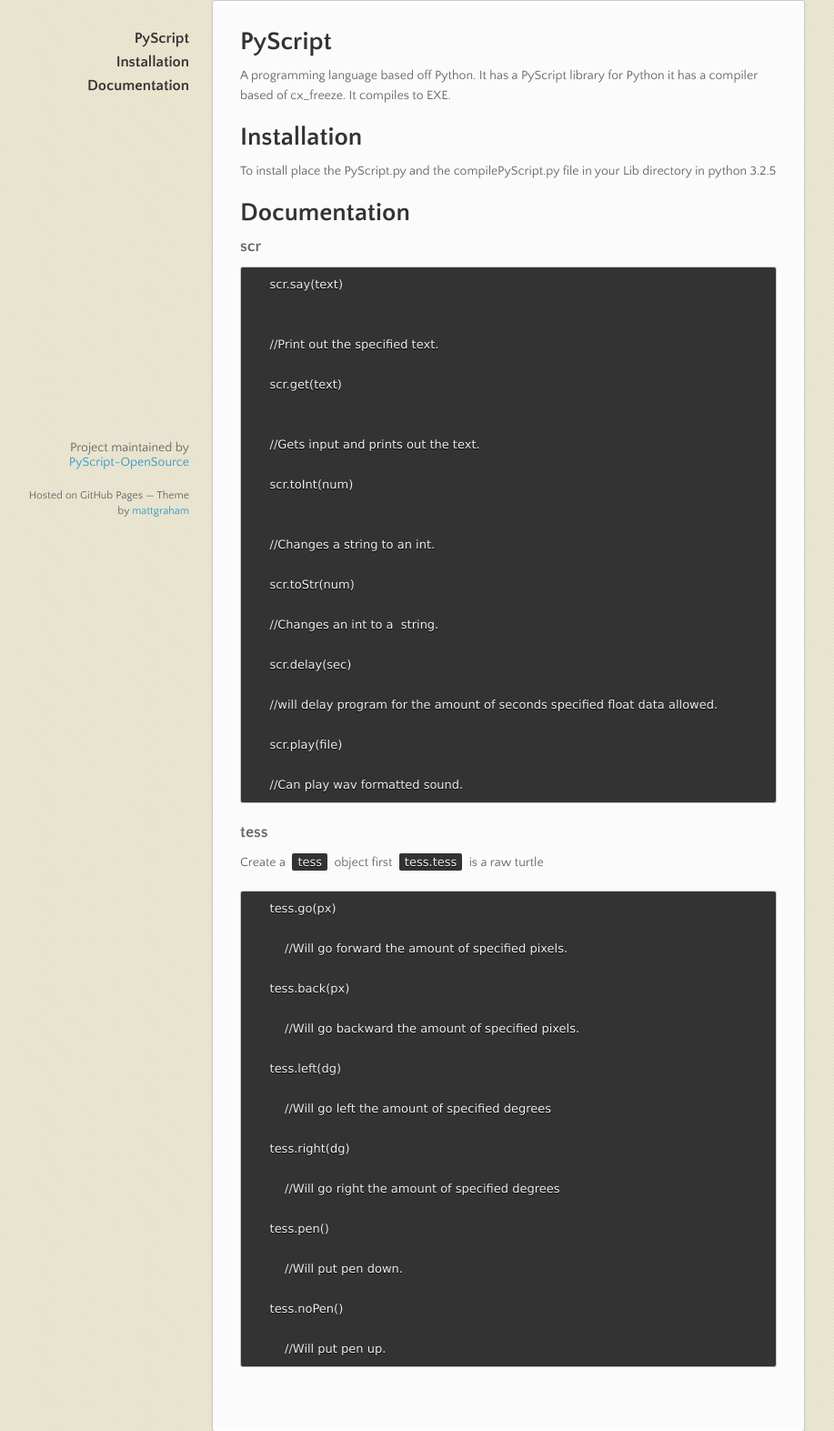
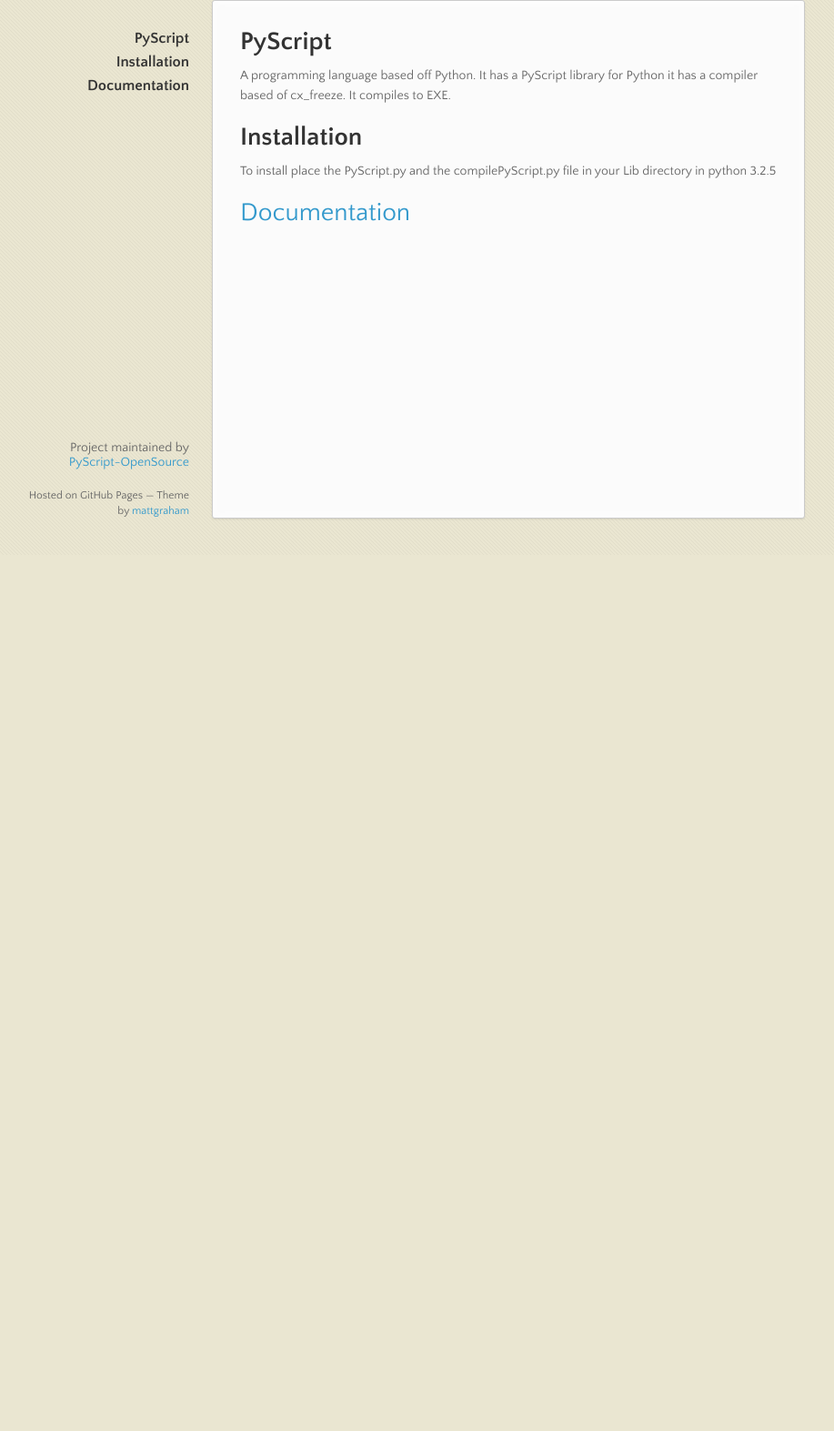
Before and after one commit to PyScript-OpenSource/PyScript-Version-1.0, a plain HTML site: page index.html in a window 1280 px wide. Shown: the part 190-1763 px from the top of the page at 91% size, without its empty margins (82-999 px from the left). After the commit the page ends 800 px from the top, so only its background shows below. Drawn offline with nearby package versions, Linux system fonts and the light colour scheme.

```diff
--- a/index.html
+++ b/index.html
@@ -50,69 +50,8 @@
 <p>To install place the PyScript.py and the compilePyScript.py file in your Lib directory in python 3.2.5</p>
 
 <h1>
-<a name="documentation" class="anchor" href="#documentation"><span class="octicon octicon-link"></span></a>Documentation</h1>
-
-<h3>
-<a name="scr" class="anchor" href="#scr"><span class="octicon octicon-link"></span></a>scr</h3>
-
-<pre><code>    scr.say(text)
-
-
-    //Print out the specified text.
-
-    scr.get(text)
-
-
-    //Gets input and prints out the text.
-
-    scr.toInt(num)
-
-
-    //Changes a string to an int.
-
-    scr.toStr(num)
-
-    //Changes an int to a  string.
-
-    scr.delay(sec)
-
-    //will delay program for the amount of seconds specified float data allowed.
-
-    scr.play(file)
-
-    //Can play wav formatted sound.
-</code></pre>
-
-<h3>
-<a name="tess" class="anchor" href="#tess"><span class="octicon octicon-link"></span></a>tess</h3>
-
-<p>Create a <code>tess</code> object first
-<code>tess.tess</code> is a raw turtle</p>
-
-<pre><code>    tess.go(px)
-
-        //Will go forward the amount of specified pixels.
-
-    tess.back(px)
-
-        //Will go backward the amount of specified pixels.
-
-    tess.left(dg)
-
-        //Will go left the amount of specified degrees
-
-    tess.right(dg)
-
-        //Will go right the amount of specified degrees
-
-    tess.pen()
-
-        //Will put pen down.
-
-    tess.noPen()
-
-        //Will put pen up.
-</code></pre>
+<a name="documentation" class="anchor" href="#documentation"><span class="octicon octicon-link"></span></a><a href="https://github.com/PyScript-OpenSource/PyScript-Version-1.0/wiki/Documentation">Documentation</a>
+</h1>
       </section>
       <footer>
         <p>Project maintained by <a href="https://github.com/PyScript-OpenSource">PyScript-OpenSource</a></p>
```
Also changed, not shown: params.json (+1 -1 lines).
